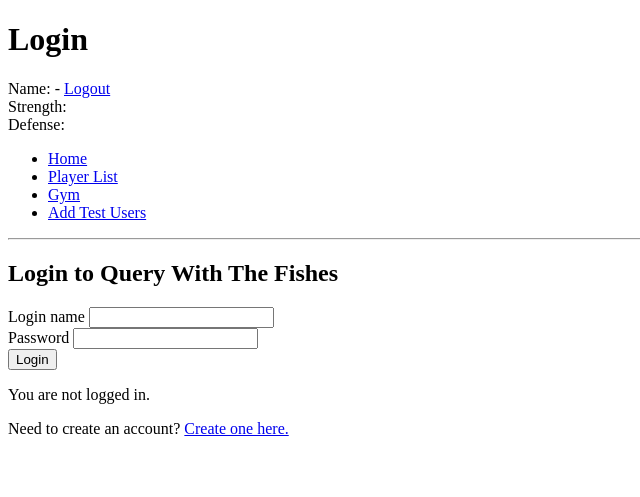
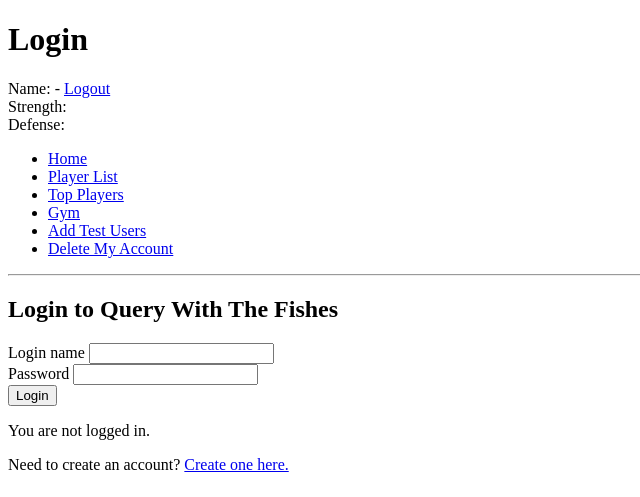
Before and after one commit to floydian/DBClassProject, a PHP site: page /index.php in a window 1280 px wide. Shown: the top 497 px of the page, without its empty margins (0-640 px from the left). Run offline with PHP 8.4, Linux system fonts and the light colour scheme.

Commit message:
added links to more pages

```diff
--- a/htdocs/public_html/index.php
+++ b/htdocs/public_html/index.php
@@ -73,7 +73,11 @@ switch ($p) {
 
 	case 'new_page_name': require_once('../pages/new_page_name.php'); break;
 
+	case 'delete': require_once('../pages/delete.php'); break;
+
 	case 'user_list': require_once('../pages/user_list.php'); break;
+
+	case 'top_players': require_once('../pages/top_players.php'); break;
 
 	case 'add_users': require_once('../pages/add_users.php'); break;
 
@@ -112,8 +116,10 @@ Defense: {$main_content['defense']}
 	<ul>
 		<li><a href="index.php?p=home">Home</a></li>
 		<li><a href="index.php?p=user_list">Player List</a></li>
+		<li><a href="index.php?p=top_players">Top Players</a></li>
 		<li><a href="index.php?p=gym">Gym</a></li>
 		<li><a href="index.php?p=add_users">Add Test Users</a></li>
+		<li><a href="index.php?p=delete">Delete My Account</a></li>
 	</ul>
 </header>
 
```
